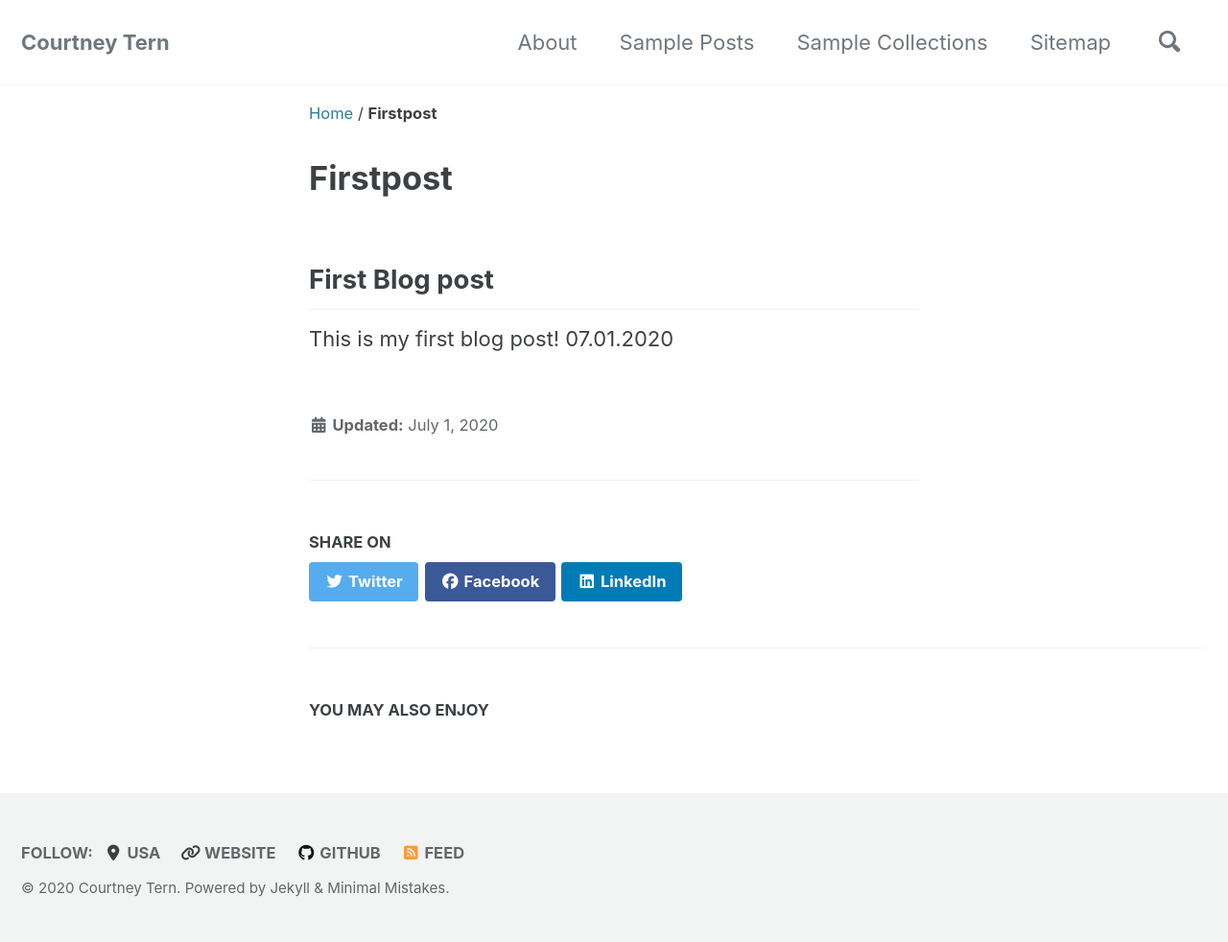
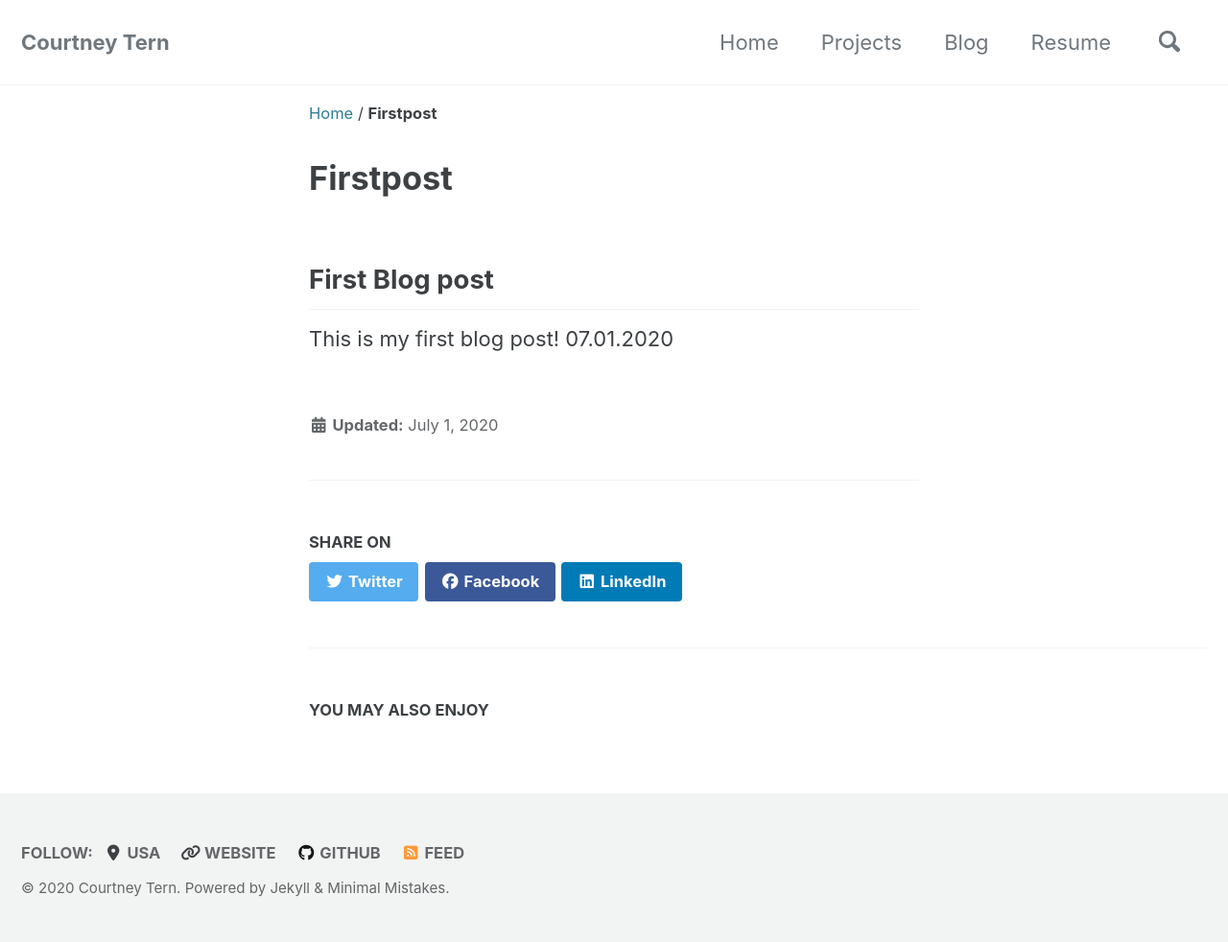
Before and after one commit to courtneytern/courtneytern.github.io, a Jekyll site: the page built from _posts/2020-07-01-firstpost.md, in a window 1280 px wide. Shown: the whole page at 96% size. Built offline with Jekyll 4.4.1, drawn with Linux system fonts in a browser that asks for light colours; cached includes are drawn as plain includes; nearby versions of some CDN libraries.

Commit message:
Update navigation.yml
customizing

```diff
--- a/_data/navigation.yml
+++ b/_data/navigation.yml
@@ -1,12 +1,10 @@
 # main links
 main:
-  # - title: "Quick-Start Guide"
-    # url: https://mmistakes.github.io/minimal-mistakes/docs/quick-start-guide/
-  - title: "About"
-    url: https://mmistakes.github.io/minimal-mistakes/about/
-  - title: "Sample Posts"
-    url: /year-archive/
-  - title: "Sample Collections"
+  - title: "Home"
+    url: https://courtneytern.github.io/
+  - title: "Projects"
+    url: https://courtneytern.github.io/projects
+  - title: "Blog"
     url: /collection-archive/
-  - title: "Sitemap"
+  - title: "Resume"
     url: /sitemap/
```
